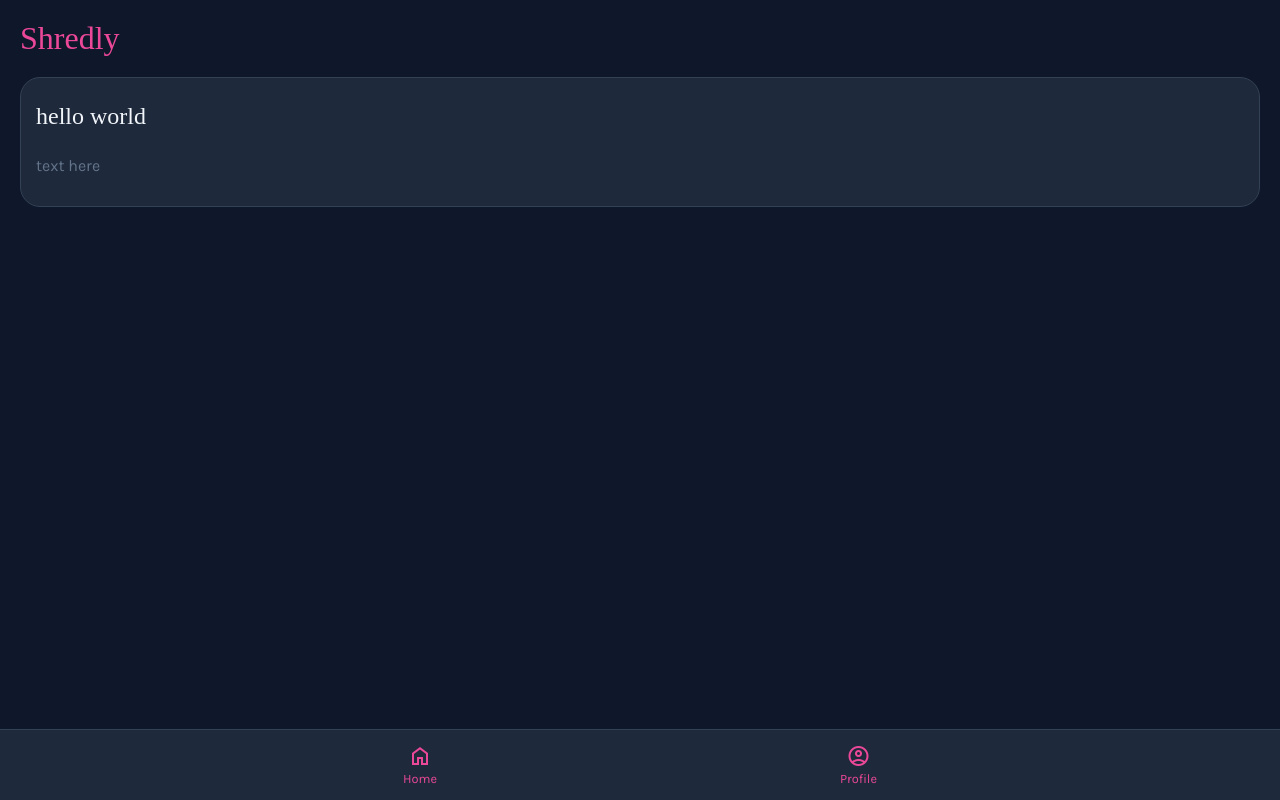
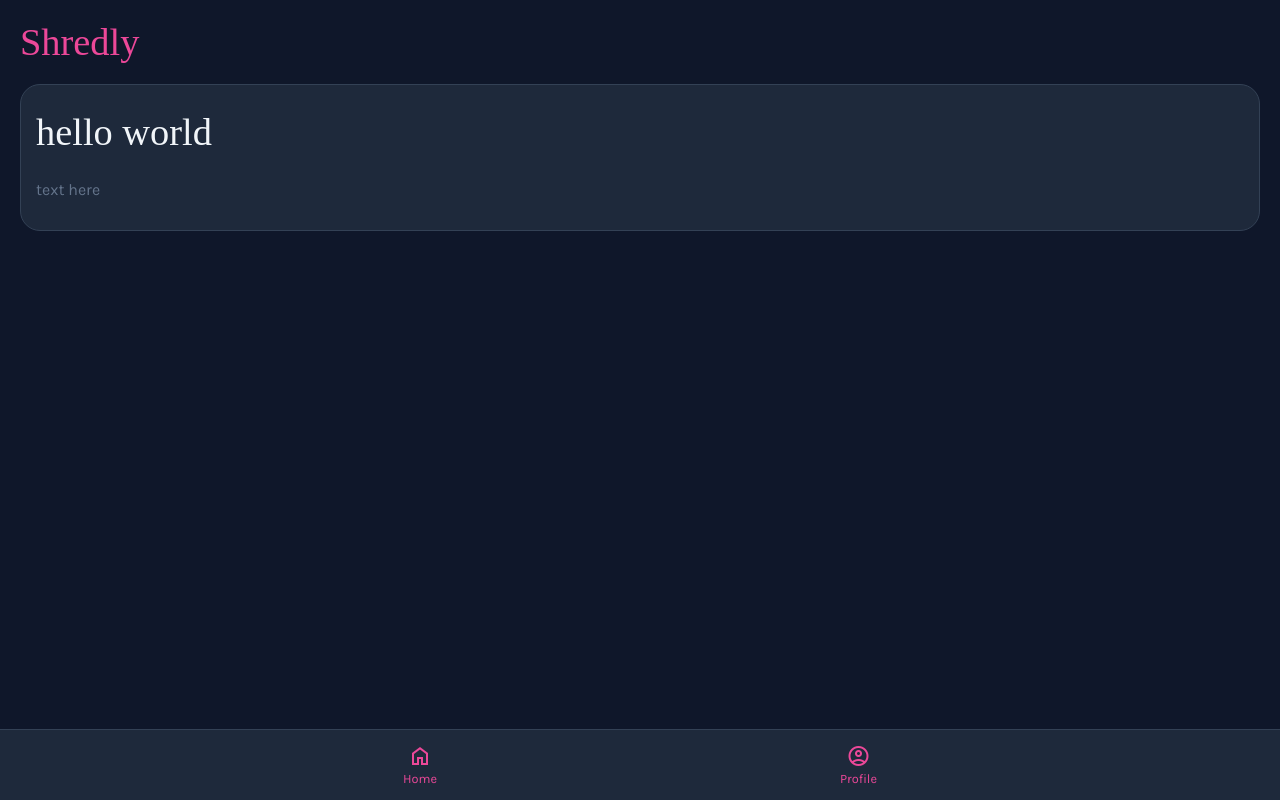
Before and after one commit to jhnnyk/shrewdly-v4, a Vue app: page / in a window 1280 px wide. Built offline with nearby package versions, Linux system fonts and the light colour scheme; a web font is replaced by a local one.

Commit message:
more form styling

```diff
--- a/src/assets/main.css
+++ b/src/assets/main.css
@@ -33,6 +33,10 @@ h6 {
   padding: 10px 0;
 }
 
+h1 {
+  font-size: 2.4em;
+}
+
 a {
   color: var(--highlight-color);
   text-decoration: none;
@@ -63,15 +67,19 @@ form {
 }
 
 form div {
-  margin-bottom: 15px;
+  margin: 20px 0;
 }
 
 input {
-  border: 1px solid var(--content-border-color);
+  border: 2px solid var(--content-border-color);
   border-radius: 12px;
   background-color: var(--strong-text-color);
   padding: 8px 12px;
   font-size: 1em;
+}
+
+input:focus {
+  outline: 2px solid var(--highlight-color);
 }
 
 button {
```
